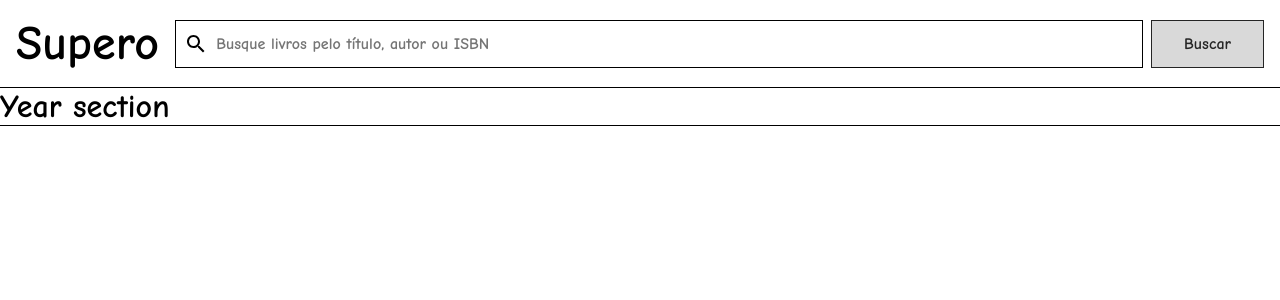
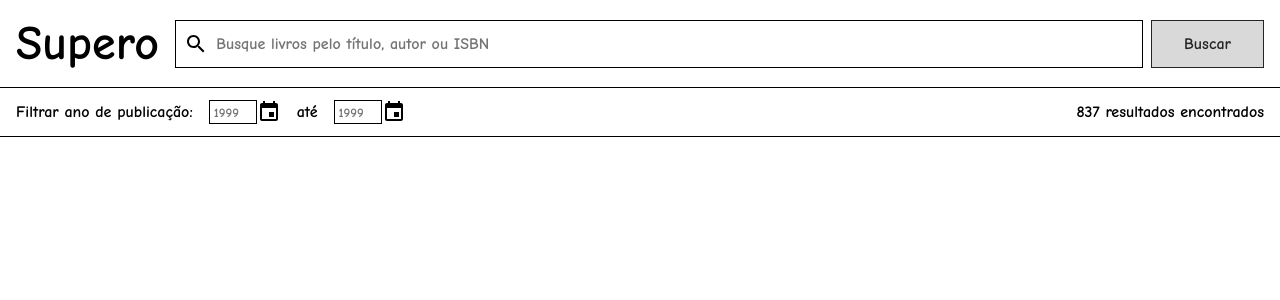
Before and after one commit to eduwr/book-finder, a React (Create React App) app: page / in a window 1280 px wide. Shown: the top 300 px of the page. Built offline with nearby package versions, Linux system fonts and the light colour scheme.

Commit message:
feat: year filter component

```diff
--- /dev/null
+++ b/src/components/atoms/Input/index.tsx
@@ -0,0 +1,15 @@
+import styled from "styled-components";
+
+export const Input = styled.input`
+  flex: 1;
+  font-size: 1rem;
+  margin-left: 8px;
+`;
+
+export const YearInput = styled.input`
+  border: 1px solid black;
+  margin: 0;
+  font-size: 0.8rem;
+  width: 3rem;
+  padding: 0 4px;
+`;
--- /dev/null
+++ b/src/components/atoms/Typography/index.tsx
@@ -0,0 +1,5 @@
+import styled from "styled-components";
+
+export const Body = styled.p`
+  align-self: center;
+`;
--- /dev/null
+++ b/src/components/molecules/BooksCount/index.tsx
@@ -0,0 +1,4 @@
+import React from "react";
+import { Body } from "../../atoms/Typography";
+
+export const BooksCount = () => <Body>837 resultados encontrados</Body>;
--- a/src/components/molecules/SearchBar/styles.ts
+++ b/src/components/molecules/SearchBar/styles.ts
@@ -5,12 +5,6 @@
     flex: 1;
     align-items: center;
     height: 3rem;
-`;
-
-export const Input = styled.input`
-    flex: 1;
-    font-size: 1rem;
-    margin-left: 8px;
 `;
 
 export const SearchButton = styled.button`
--- /dev/null
+++ b/src/components/molecules/YearFilter/index.tsx
@@ -0,0 +1,24 @@
+import React from "react";
+import { YearInput } from "../../atoms/Input";
+import { Body } from "../../atoms/Typography";
+import { YearFilterContainer, InputWrapper, FilterWrapper } from "./styles";
+import { ReactComponent as CalendarIcon } from "../../../assets/icons/calendar.svg";
+
+export const YearFilter = () => {
+  return (
+    <YearFilterContainer>
+      <Body>Filtrar ano de publicação:</Body>
+      <FilterWrapper>
+        <InputWrapper>
+          <YearInput placeholder="1999"></YearInput>
+          <CalendarIcon />
+        </InputWrapper>
+        <Body>até</Body>
+        <InputWrapper>
+          <YearInput placeholder="1999"></YearInput>
+          <CalendarIcon />
+        </InputWrapper>
+      </FilterWrapper>
+    </YearFilterContainer>
+  );
+};
--- /dev/null
+++ b/src/components/molecules/YearFilter/styles.tsx
@@ -0,0 +1,14 @@
+import styled from "styled-components";
+
+export const YearFilterContainer = styled.div`
+  display: flex;
+`;
+
+export const InputWrapper = styled.div`
+  display: flex;
+  margin: 0 16px;
+`;
+
+export const FilterWrapper = styled.div`
+  display: flex;
+`;
--- a/src/components/organisms/YearSection/index.tsx
+++ b/src/components/organisms/YearSection/index.tsx
@@ -1,3 +1,11 @@
-import React from 'react';
+import React from "react";
+import {YearSectionContainer} from './styles'
+import { BooksCount } from "../../molecules/BooksCount";
+import { YearFilter } from "../../molecules/YearFilter";
 
-export const YearSection = () => <div><h1>Year section</h1></div>
+export const YearSection = () => (
+  <YearSectionContainer>
+    <YearFilter />
+    <BooksCount />
+  </YearSectionContainer>
+);
--- a/src/components/organisms/YearSection/styles.tsx
+++ b/src/components/organisms/YearSection/styles.tsx
@@ -4,7 +4,8 @@
   width: 100%;
   display: flex;
   align-items: center;
-  padding: 16px;
+  padding: 12px 16px;
+  justify-content: space-between;
 
   @media (max-width: 600px) {
     flex-direction: column;
```
Also changed, not shown: src/components/molecules/SearchBar/index.tsx (+3 -7 lines), src/assets/icons/calendar.svg (added).
